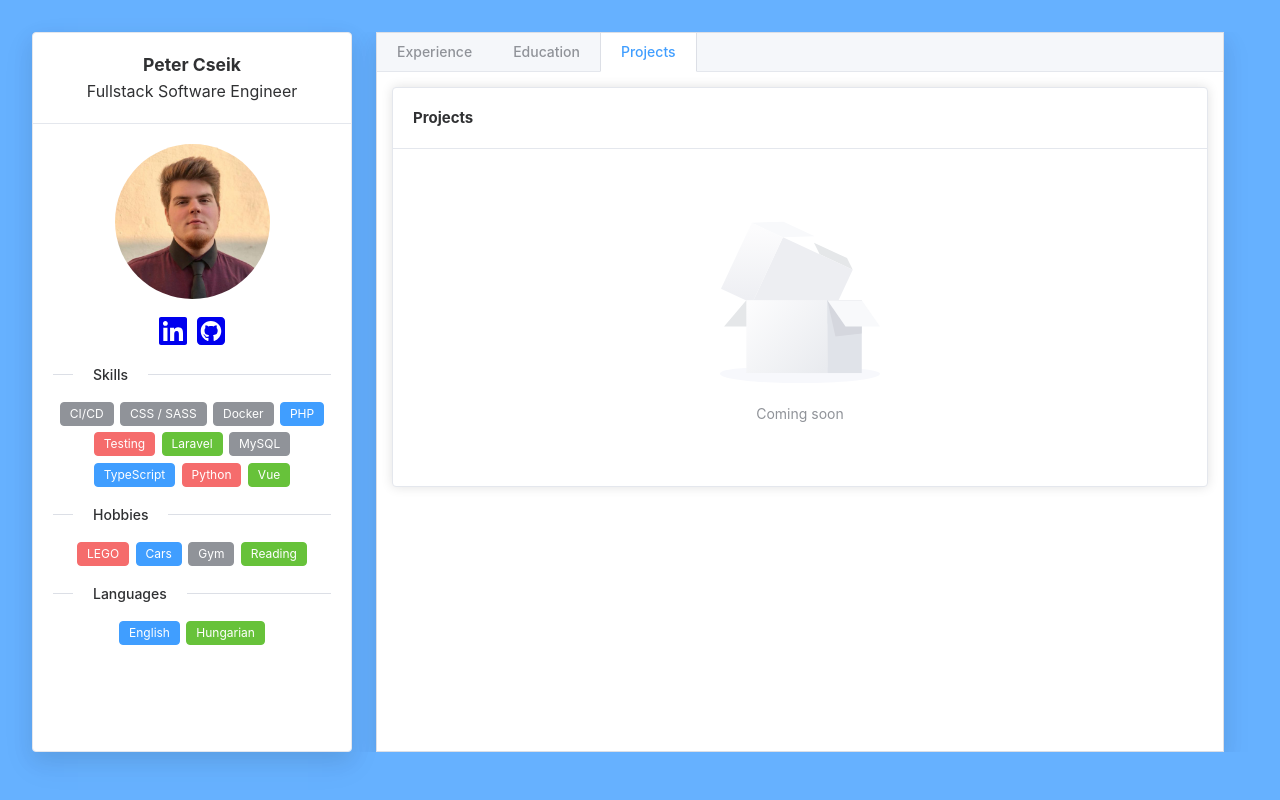
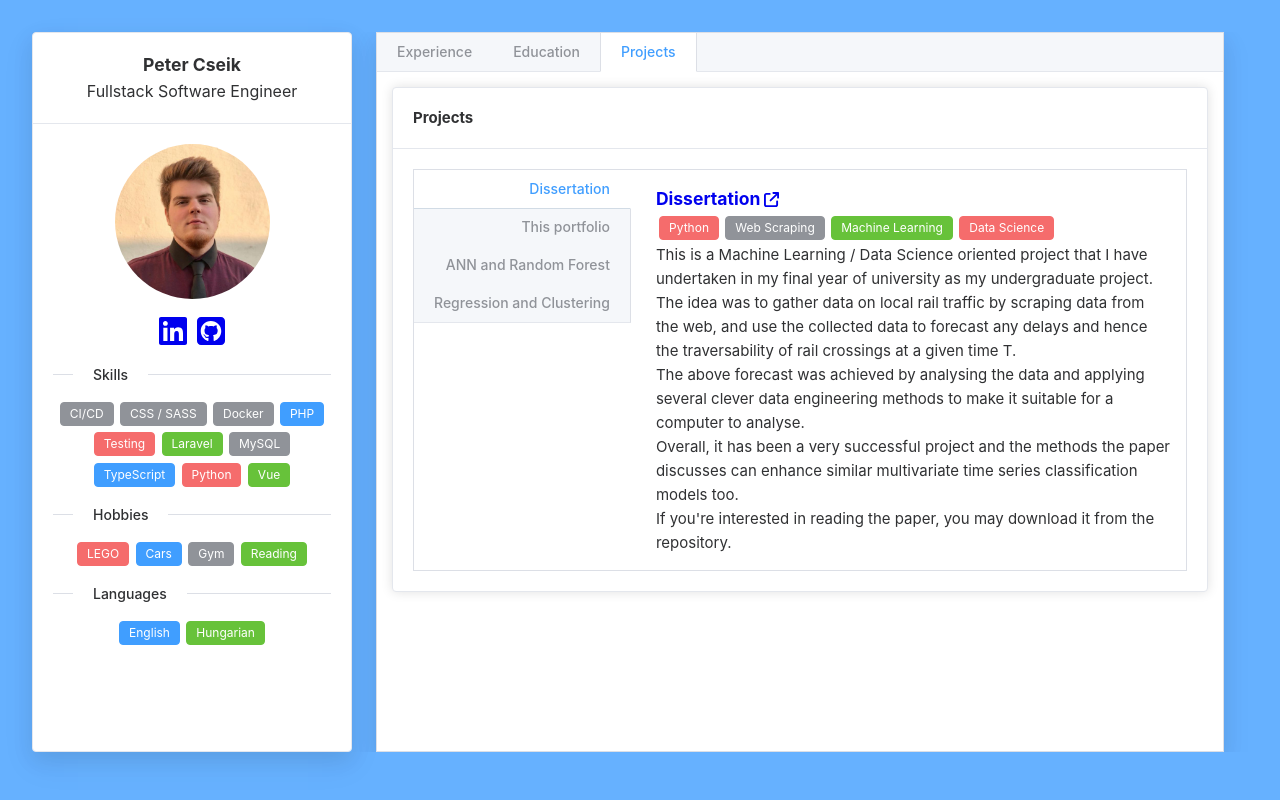
Before and after one commit to peti123x/peti123x.github.io, a Vue app: page / in a window 1280 px wide. Both pictures are taken after a click on the tab "Projects". Built offline with nearby package versions, Linux system fonts and the light colour scheme.

Commit message:
Adds Projects tab content

```diff
--- a/components.d.ts
+++ b/components.d.ts
@@ -14,7 +14,6 @@ declare module '@vue/runtime-core' {
     ElCollapseItem: typeof import('element-plus/es')['ElCollapseItem']
     ElContainer: typeof import('element-plus/es')['ElContainer']
     ElDivider: typeof import('element-plus/es')['ElDivider']
-    ElEmpty: typeof import('element-plus/es')['ElEmpty']
     ElMain: typeof import('element-plus/es')['ElMain']
     ElTabPane: typeof import('element-plus/es')['ElTabPane']
     ElTabs: typeof import('element-plus/es')['ElTabs']
@@ -25,9 +24,11 @@ declare module '@vue/runtime-core' {
     Hobbies: typeof import('./src/components/Hobbies.vue')['default']
     Languages: typeof import('./src/components/Languages.vue')['default']
     Person: typeof import('./src/components/Person.vue')['default']
+    Project: typeof import('./src/components/Project.vue')['default']
     Projects: typeof import('./src/components/Projects.vue')['default']
     RouterLink: typeof import('vue-router')['RouterLink']
     RouterView: typeof import('vue-router')['RouterView']
     Skills: typeof import('./src/components/Skills.vue')['default']
+    Tags: typeof import('./src/components/Tags.vue')['default']
   }
 }
--- a/src/assets/main.css
+++ b/src/assets/main.css
@@ -25,3 +25,7 @@ body {
 h2 {
   font-size: 1rem;
 }
+
+a:visited {
+  color: inherit;
+}
--- a/src/components/Hobbies.vue
+++ b/src/components/Hobbies.vue
@@ -1,14 +1,14 @@
 <template>
-  <el-tag v-for="item in data" :key="item.name" class="mx-1" effect="dark" :type="item.status">
-    {{ item.name }}
-  </el-tag>
+  <Tags :data="data" />
 </template>
 <script lang="ts">
 import {defineComponent} from "vue";
 import type {Tag} from "@/types/Tag";
+import Tags from "@/components/Tags.vue";
 
 export default defineComponent({
   name: 'Hobbies',
+  components: {Tags},
   setup() {
     const data: Array<Tag> = [
       {
@@ -29,12 +29,8 @@ export default defineComponent({
       },
     ];
 
-    function shuffle(array: Array<Tag>): Array<Tag> {
-      return array.sort(() => Math.random() - 0.5);
-    }
-
     return {
-      data: shuffle(data),
+      data,
     };
   },
 });
--- a/src/components/Languages.vue
+++ b/src/components/Languages.vue
@@ -1,14 +1,14 @@
 <template>
-  <el-tag v-for="item in data" :key="item.name" class="mx-1" effect="dark" :type="item.status">
-    {{ item.name }}
-  </el-tag>
+  <Tags :data="data" />
 </template>
 <script lang="ts">
 import {defineComponent} from "vue";
 import type {Tag} from "@/types/Tag";
+import Tags from "@/components/Tags.vue";
 
 export default defineComponent({
   name: 'Languages',
+  components: {Tags},
   setup() {
     const data: Array<Tag> = [
       {
@@ -21,18 +21,11 @@ export default defineComponent({
       },
     ];
 
-    function shuffle(array: Array<Tag>): Array<Tag> {
-      return array.sort(() => Math.random() - 0.5);
-    }
-
     return {
-      data: shuffle(data),
+      data,
     };
   },
 });
 </script>
 <style scoped>
-.mx-1 {
-  margin: 0.2rem;
-}
 </style>
--- /dev/null
+++ b/src/components/Project.vue
@@ -0,0 +1,40 @@
+<template>
+  <a :href="data.link" target="_blank" class="title">
+    <h3>{{ data.name }}</h3>
+    <font-awesome-icon :icon="['fas', 'arrow-up-right-from-square']" />
+  </a>
+  <Tags :data="data.tags" />
+  <p v-for="line in data.description">{{ line }}</p>
+</template>
+<script lang="ts">
+import {defineComponent} from "vue";
+import type {TProject} from "@/types/Project";
+import Tags from "@/components/Tags.vue";
+
+export default defineComponent({
+  name: 'Project',
+  components: {Tags},
+  props: {
+    data: {
+      type: Object as () => TProject,
+      required: true,
+    },
+  },
+  setup(props) {
+
+    return {
+      data: props.data,
+    };
+  },
+})
+</script>
+<style scoped>
+h3 {
+  font-weight: bold;
+  display: inline-block;
+  margin-right: 0.25rem;
+}
+.title {
+  display: block;
+}
+</style>
--- a/src/components/Projects.vue
+++ b/src/components/Projects.vue
@@ -5,13 +5,127 @@
         <span>Projects</span>
       </div>
     </template>
-    <el-empty description="Coming soon" />
+    <el-tabs tab-position="left" type="border-card">
+      <el-tab-pane v-for="item in data" :label="item.name"><Project :data="item" /></el-tab-pane>
+    </el-tabs>
   </el-card>
 </template>
 <script lang="ts">
 import {defineComponent} from "vue";
+import Project from "@/components/Project.vue";
+import type {TProject} from "@/types/Project";
+import type {Tag} from "@/types/Tag";
 
 export default defineComponent({
   name: 'Projects',
+  components: {
+    Project
+  },
+  setup() {
+    const data: Array<TProject> = [
+      {
+        name: 'Dissertation',
+        link: 'https://github.com/peti123x/level-crossing-classifier',
+        description: [
+            'This is a Machine Learning / Data Science oriented project that I have undertaken in my final year of university as my undergraduate project.',
+            'The idea was to gather data on local rail traffic by scraping data from the web, and use the collected data to forecast any delays and hence the traversability of rail crossings at a given time T.',
+            'The above forecast was achieved by analysing the data and applying several clever data engineering methods to make it suitable for a computer to analyse.',
+            'Overall, it has been a very successful project and the methods the paper discusses can enhance similar multivariate time series classification models too.',
+            'If you\'re interested in reading the paper, you may download it from the repository.',
+        ],
+        tags: [
+          {
+            name: 'Python',
+            status: 'danger',
+          },
+          {
+            name: 'Web Scraping',
+            status: 'info',
+          },
+          {
+            name: 'Machine Learning',
+            status: 'success',
+          },
+          {
+            name: 'Data Science',
+            status: 'danger',
+          },
+        ],
+      },
+      {
+        name: 'This portfolio',
+        link: 'https://github.com/peti123x/peti123x.github.io',
+        description: [
+            'I have created this portfolio for practising some technology.',
+            'Please open the repository for more information!',
+        ],
+        tags: [
+          {
+            name: 'Vue',
+            status: 'success',
+          },
+          {
+            name: 'CI/CD',
+            status: 'info',
+          },
+          {
+            name: 'UI/UX',
+            status: 'danger',
+          },
+          {
+            name: 'TypeScript',
+            status: '',
+          },
+        ],
+      },
+      {
+        name: 'ANN and Random Forest',
+        link: 'https://github.com/peti123x/ANN-and-Randomforest',
+        description: [
+            'This repository entails a Python implementation of an Artificial Neural Network and Random Forest for solving a university assignment.',
+            'The code isn\'t great, just having some fun with some Machine Learning models!',
+        ],
+        tags: [
+          {
+            name: 'Python',
+            status: 'danger',
+          },
+          {
+            name: 'Machine Learning',
+            status: 'success',
+          },
+          {
+            name: 'Data Science',
+            status: 'danger',
+          },
+        ],
+      },
+      {
+        name: 'Regression and Clustering',
+        link: 'https://github.com/peti123x/Regression-and-Clustering',
+        description: [
+            'This repository entails a Python implementation of Regression and Clustering for solving a university assignment.',
+        ],
+        tags: [
+          {
+            name: 'Python',
+            status: 'danger',
+          },
+          {
+            name: 'Machine Learning',
+            status: 'success',
+          },
+          {
+            name: 'Data Science',
+            status: 'danger',
+          },
+        ],
+      },
+    ];
+
+    return {
+      data,
+    };
+  }
 });
 </script>
--- a/src/components/Skills.vue
+++ b/src/components/Skills.vue
@@ -1,14 +1,16 @@
 <template>
-  <el-tag v-for="item in data" :key="item.name" class="mx-1" effect="dark" :type="item.status">
-    {{ item.name }}
-  </el-tag>
+  <Tags :data="data" />
 </template>
 <script lang="ts">
 import {defineComponent} from "vue";
 import type {Tag} from "@/types/Tag";
+import Tags from "@/components/Tags.vue";
 
 export default defineComponent({
   name: 'Skills',
+  components: {
+    Tags,
+  },
   setup() {
     const data: Array<Tag> = [
       {
@@ -53,18 +55,9 @@ export default defineComponent({
       },
     ];
 
-    function shuffle(array: Array<Tag>): Array<Tag> {
-      return array.sort(() => Math.random() - 0.5);
-    }
-
     return {
-      data: shuffle(data),
+      data,
     };
   },
 });
 </script>
-<style scoped>
-.mx-1 {
-  margin: 0.2rem;
-}
-</style>
--- /dev/null
+++ b/src/components/Tags.vue
@@ -0,0 +1,33 @@
+<template>
+  <el-tag v-for="item in shuffledData" :key="item.name" class="mx-1" effect="dark" :type="item.status">
+    {{ item.name }}
+  </el-tag>
+</template>
+<script lang="ts">
+import {defineComponent} from "vue";
+import type {Tag} from "@/types/Tag";
+
+export default defineComponent({
+  name: 'Tags',
+  props: {
+    data: {
+      type: Object as () => Array<Tag>,
+      required: true,
+    },
+  },
+  setup(props) {
+    function shuffle(array: Array<Tag>): Array<Tag> {
+      return array.sort(() => Math.random() - 0.5);
+    }
+
+    return {
+      shuffledData: shuffle(props.data),
+    };
+  },
+})
+</script>
+<style scoped>
+.mx-1 {
+  margin: 0.2rem;
+}
+</style>
--- a/src/main.ts
+++ b/src/main.ts
@@ -7,12 +7,14 @@ import ElementPlus from 'element-plus'
 import 'element-plus/dist/index.css'
 import {faLinkedin} from "@fortawesome/free-brands-svg-icons";
 import {faGithubSquare} from "@fortawesome/free-brands-svg-icons";
+import {faArrowUpRightFromSquare} from "@fortawesome/free-solid-svg-icons";
 
 import './assets/main.css'
 
 library.add(
     faLinkedin,
     faGithubSquare,
+    faArrowUpRightFromSquare,
 );
 
 const app = createApp(App)
--- /dev/null
+++ b/src/types/Project.ts
@@ -0,0 +1,9 @@
+import type {Tag} from "@/types/Tag";
+
+export interface TProject
+{
+    name: string,
+    link: string,
+    description: Array<string>,
+    tags: Array<Tag>,
+}
```
